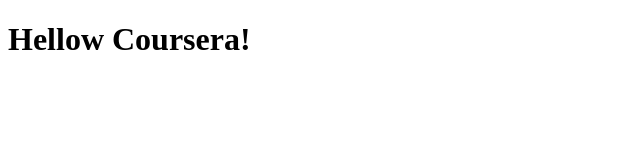
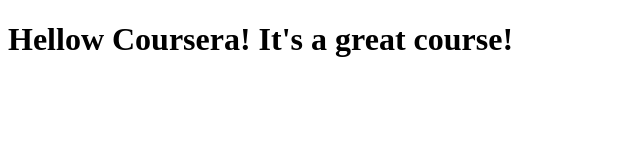
Before and after one commit to SahraAli/coursera-test, a plain HTML site: page site/index.html in a window 1280 px wide. Shown: the whole page, without its empty margins (0-640 px from the left). Drawn offline with Linux system fonts and the light colour scheme.

Commit message:
Small addition to our page content.

```diff
--- a/site/index.html
+++ b/site/index.html
@@ -4,6 +4,6 @@
 	<title>Hello Coursera!</title>
 </head>
 <body>
-<h1>Hellow Coursera!</h1>
+<h1>Hellow Coursera! It's a great course! </h1>
 </body>
 </html>
```
